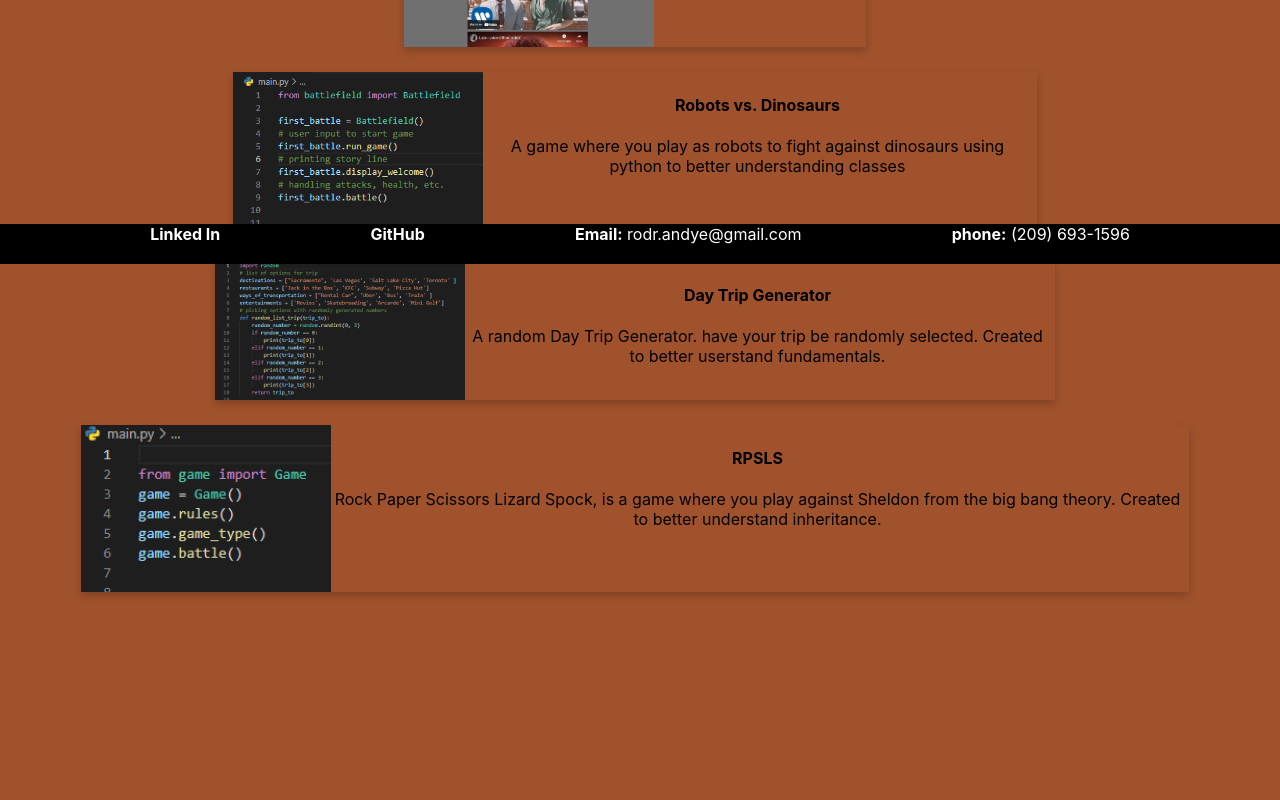
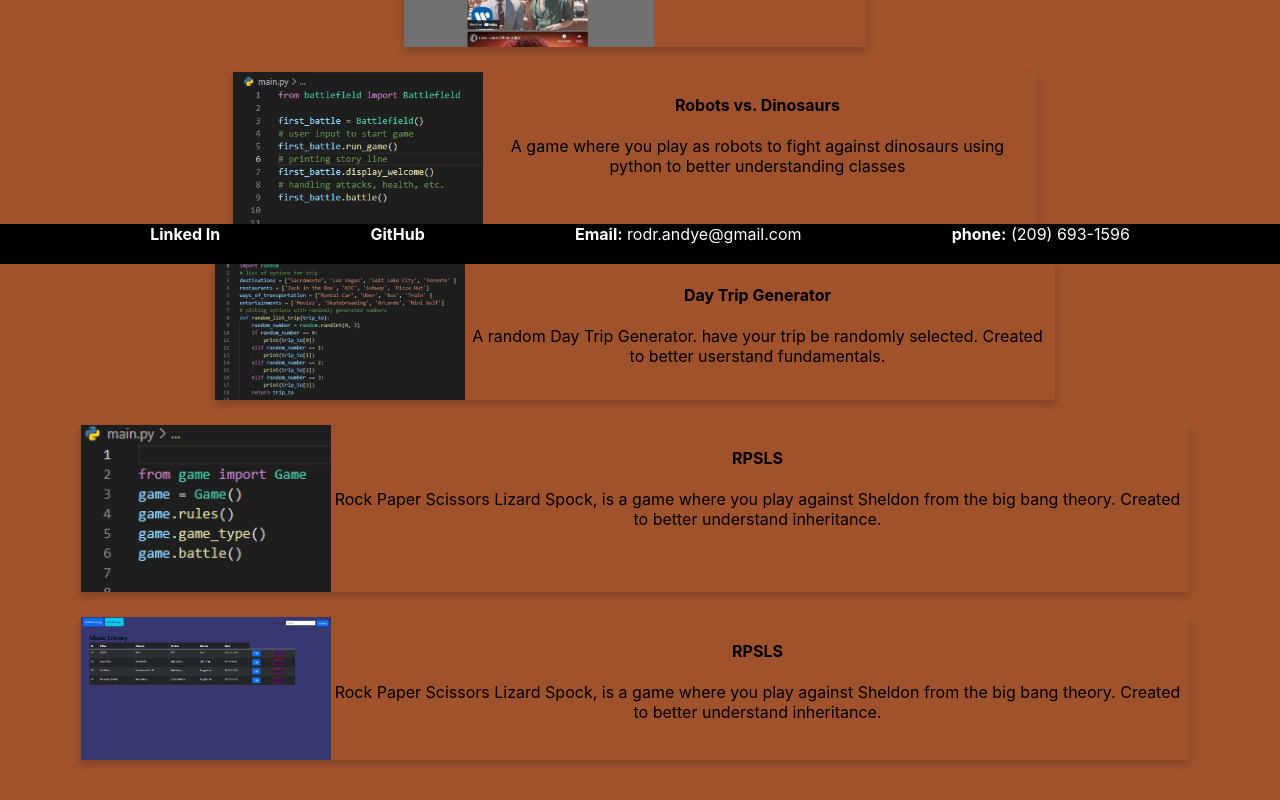
Before and after one commit to Andyrod209/Andyrod209.github.io, a React (Create React App) app: page /projects in a window 1280 px wide. Shown: the part 536-1336 px from the top of the page. Before the commit the page ends 1168 px from the top, so only its background shows below. Built offline with nearby package versions, Linux system fonts and the light colour scheme.

Commit message:
Chore: Added Music-Library application to projects.

```diff
--- a/src/pages/Projects/Projects.js
+++ b/src/pages/Projects/Projects.js
@@ -43,9 +43,17 @@ const Projects = () => {
                 </div>
             </div>
             <div class="card">
-                {/* using a tag to make it a clickable link */}
                 <a href='https://github.com/Andyrod209/RPSLS' target="_blank"></a>
                 <img src={process.env.PUBLIC_URL + "images/RPSLS.png"} />
+                <div class="container">
+                    <h4>RPSLS</h4>
+                    <p>Rock Paper Scissors Lizard Spock, is a game where you play against Sheldon
+                        from the big bang theory. Created to better understand inheritance. </p>
+                </div>
+            </div>
+            <div class="card">
+                <a href='https://github.com/Andyrod209/Music_Library' target="_blank"></a>
+                <img src={process.env.PUBLIC_URL + "images/music-library.png"} />
                 <div class="container">
                     <h4>RPSLS</h4>
                     <p>Rock Paper Scissors Lizard Spock, is a game where you play against Sheldon
```
Also changed, not shown: public/images/music-library.png (added).
